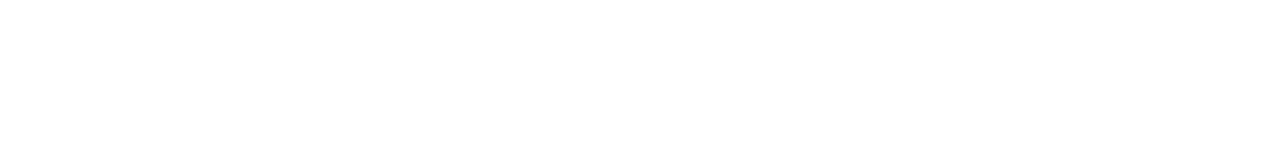
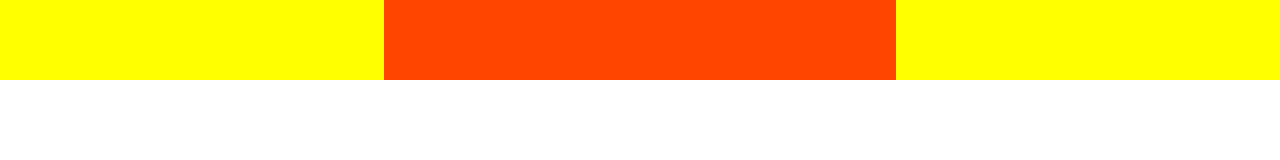
Before and after one commit to AleDiBernardo/htmlcss-dropbox, a plain HTML site: page index.html in a window 1280 px wide. Drawn offline with Linux system fonts and the light colour scheme.

Commit message:
feat: header layout completed

```diff
--- a/css/style.css
+++ b/css/style.css
@@ -11,7 +11,42 @@ img {
     max-width: 100%;
 }
 
+
+/* COMMON */
 body {
     /* debug */
     /* background-color: red; */
 }
+
+header {
+
+    position: fixed;
+    left: 0;
+    top: 0;
+    z-index: 9999;
+    width: 100%;
+    height: 80px;
+
+    /* debug */
+    background-color: orangered;
+}
+
+
+.left-side,
+.right-side {
+    width: 30%;
+    height: 80px;
+
+    /* debug */
+    background-color: yellow;
+}
+
+
+/* UTILITIES */
+.flex {
+    display: flex;
+}
+
+.space-btw {
+    justify-content: space-between;
+}
--- a/index.html
+++ b/index.html
@@ -1,5 +1,6 @@
 <!DOCTYPE html>
 <html lang="en">
+
 <head>
     <meta charset="UTF-8">
     <meta name="viewport" content="width=device-width, initial-scale=1.0">
@@ -14,8 +15,29 @@
 
     <title>Dropbox</title>
 </head>
+
 <body>
+    <!-- HEADER -->
+    <header>
+        <div class="flex space-btw">
+            <div class="left-side"></div>
+            <div class="right-side"></div>
+        </div>
+    </header>
+    <!-- /HEADER -->
 
+    <!-- MAIN -->
+    <main>
+
+    </main>
+    <!-- /MAIN -->
+
+    <!-- FOOTER -->
+    <footer>
+
+    </footer>
+    <!-- /FOOTER -->
 
 </body>
+
 </html>
```
